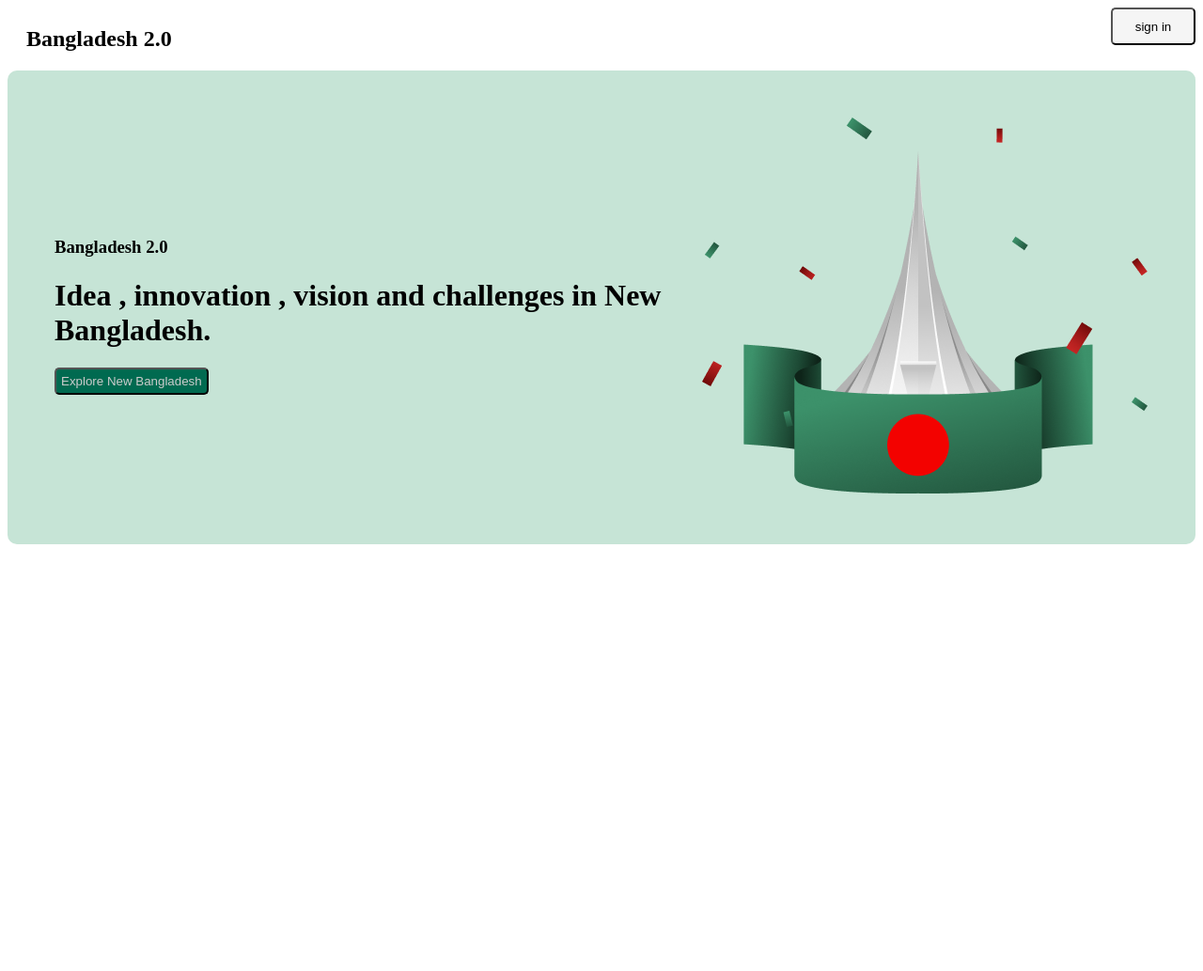
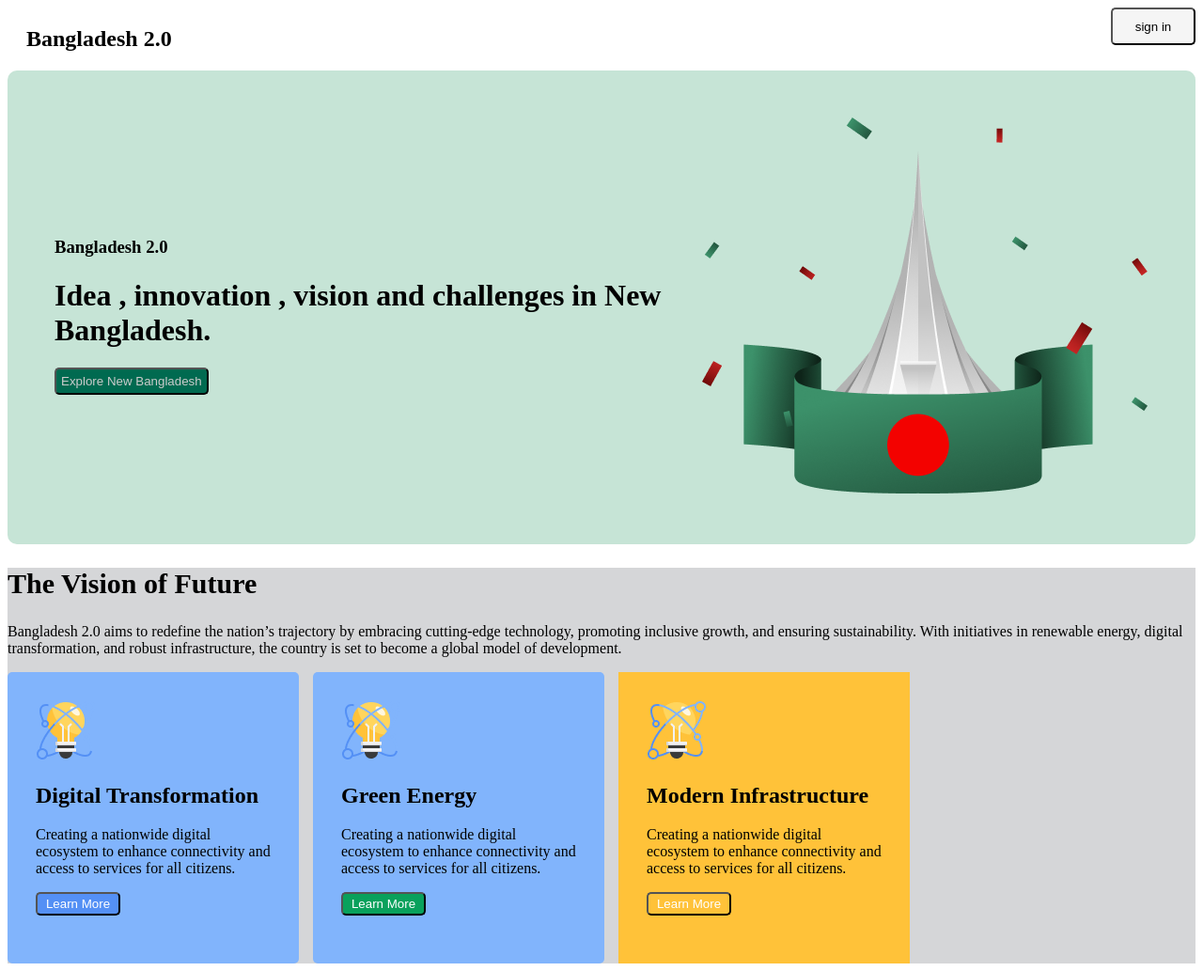
Before and after one commit to abdurhq/assignment-1, a plain HTML site: page index.html in a window 1280 px wide. Shown: the whole page at 94% size. Before the commit the page ends 800 px from the top, so only its background shows below. Drawn offline with Linux system fonts and the light colour scheme.

Commit message:
vision future section added

```diff
--- a/index.html
+++ b/index.html
@@ -28,6 +28,35 @@ vision and challenges in New Bangladesh.</h1>
             <img  src="./assets/hero.png" alt="">
         </div>
         </main>
+        <section class="content">
+            <article">
+                <h1 class="four">The Vision of Future</h1>
+                <p>Bangladesh 2.0 aims to redefine the nation’s trajectory by embracing cutting-edge technology, promoting inclusive growth, and ensuring sustainability. With initiatives in renewable energy, digital transformation, and robust infrastructure, the country is set to become a global model of development.</p>
+            </article>
+            <main class="header">
+            <div class="any">
+                <img src="./assets/card-icon.png" alt="">
+                <h2>Digital Transformation</h2>
+                <p>Creating a nationwide digital ecosystem to enhance connectivity and access to services for all citizens.</p>
+                <button class="more">Learn More</button>
+
+            </div>
+            <div class="abu">
+                <img src="./assets/card-icon.png" alt="">
+                <h2>Green Energy</h2>
+                <p>Creating a nationwide digital ecosystem to enhance connectivity and access to services for all citizens.</p>
+                <button class="B">Learn More</button>
+
+            </div>
+            <div class="sabu">
+                <img src="./assets/card-icon.png" alt="">
+                <h2>Modern Infrastructure</h2>
+                <p>Creating a nationwide digital ecosystem to enhance connectivity and access to services for all citizens.</p>
+                <button class="C">Learn More</button>
+
+            </div>
+            </main>
+        </section>
 
 
 </body>
--- a/style.css
+++ b/style.css
@@ -29,3 +29,57 @@
     padding: 5px;
     color: #CCCCCC;
 }
+.any{
+    width: 250px;
+    height: 250px;
+    padding: 30px;
+    border-radius: 5px;
+    background-color: #81B4FC;
+}
+.more{
+    width: 90px;
+    height: 25px;
+    background-color: #5490F5;
+    border-radius: 5px;
+    color: #FFFFFF;
+}
+.four{
+    font-size: 30px;
+}
+.abu{
+    width: 250px;
+    height: 250px;
+    padding: 30px;
+    border-radius: 5px;
+    background-color: #81B4FC;
+}
+.B{
+    width: 90px;
+    height: 25px;
+    border-radius: 5px;
+    background-color: #09A15C;
+    color: #FFFFFF;
+
+}
+.sabu{
+    width: 250px;
+    height: 250px;
+    padding: 30px;
+    background-color:#FFC239;
+
+
+}
+.C{
+ width: 90px;
+    height: 25px;
+    border-radius: 5px;
+    background-color: #FFC239;
+    color: #FFFFFF;
+}
+.header{
+    display: flex;
+    gap: 15px;
+}
+.content{
+    background-color: #D5D6D8;
+}
```
